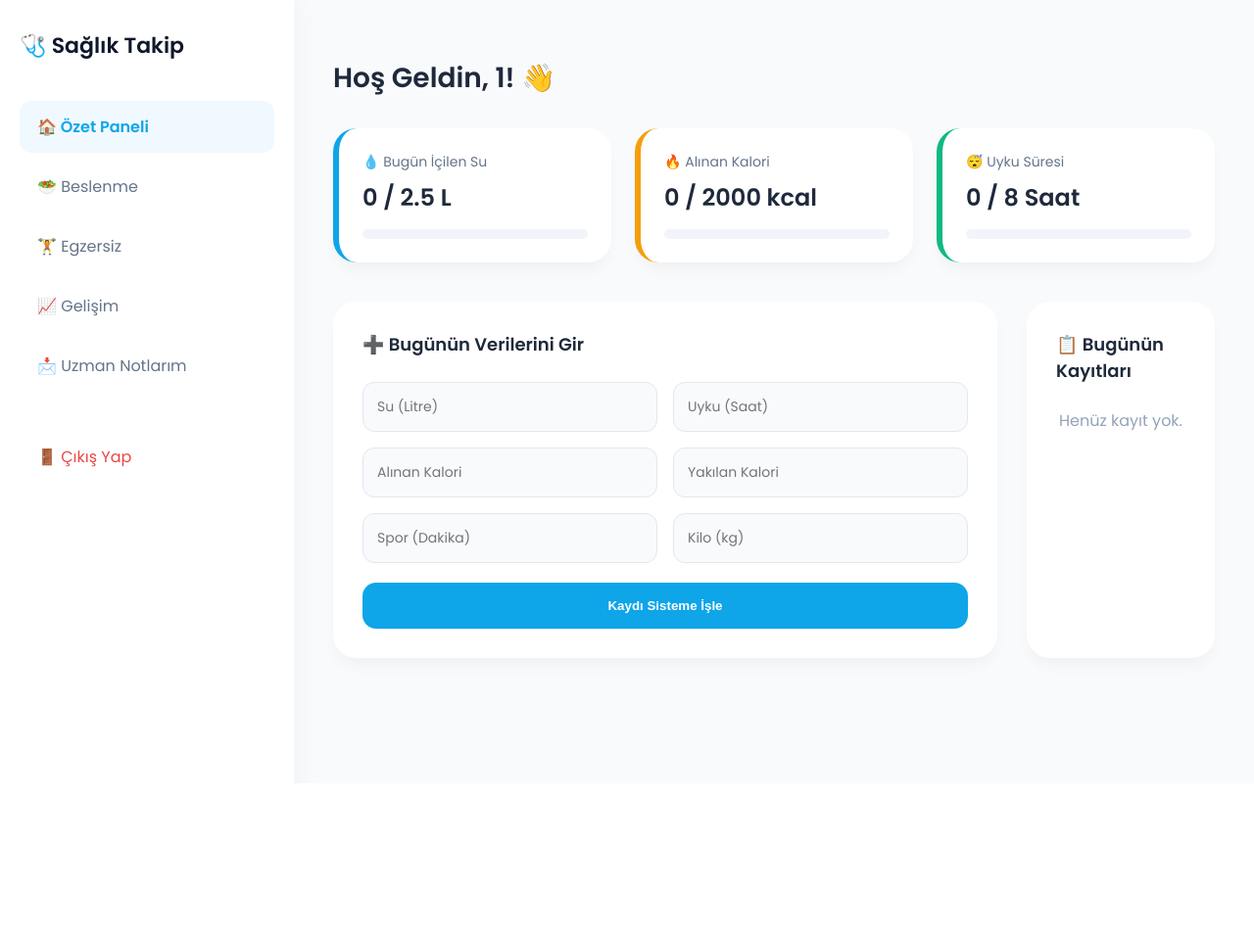
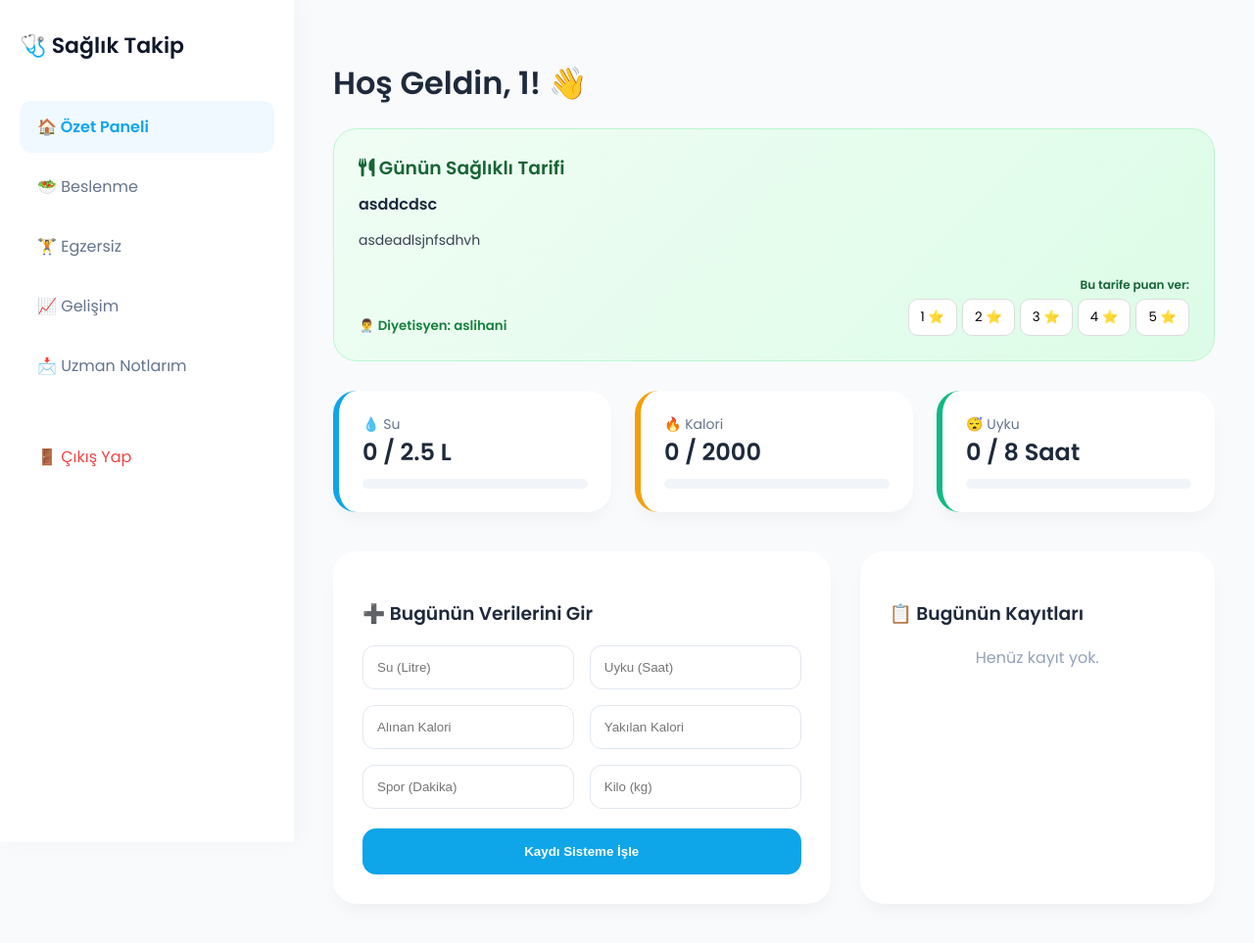
Before and after one commit to yarencalmasurr/wellX, a PHP site: page /panel.php in a window 1280 px wide. Shown: the whole page at 98% size. Before the commit the page ends 677 px from the top, so only its background shows below. Run offline with PHP 8.4, Linux system fonts and the light colour scheme; the visitor is signed in with stand-in values (Sample User, id 1); data comes from the database, SQL or seed files in the repository; data that the repository does not hold is empty.

Commit message:
güncellendi

```diff
--- a/panel.php
+++ b/panel.php
@@ -5,13 +5,13 @@
  * Açıklama: Danışanların günlük veri girişi ve takip paneli
  */
 
-// Oturumu başlat
+// 1. Oturumu başlat
 session_start();
 
-// Veritabanı bağlantısını dahil et
+// 2. Veritabanı bağlantısını dahil et
 include 'baglan.php';
 
-// Güvenlik Kontrolü: Kullanıcı giriş yapmamışsa veya danışan değilse index'e gönder
+// 3. Güvenlik Kontrolü: Kullanıcı giriş yapmamışsa veya danışan değilse index'e gönder
 if (!isset($_SESSION['user_id']) || ($_SESSION['rol'] != 'danışan' && $_SESSION['rol'] != 'danisan')) {
     header("Location: index.php");
     exit();
@@ -21,8 +21,28 @@
 $user_id = $_SESSION['user_id'];
 $bugun = date('Y-m-d');
 
+// --- GÜNÜN TARİFİ SORGUSU ---
+$tarif_sorgu = $conn->prepare("
+    SELECT t.*, k.ad_soyad
+    FROM gunun_tarifi t
+    JOIN kullanicilar k ON t.diyetisyen_id = k.id
+    ORDER BY t.id DESC LIMIT 1
+");
+$tarif_sorgu->execute();
+$gunun_tarifi = $tarif_sorgu->fetch(PDO::FETCH_ASSOC);
+
+// --- YENİ: DANIŞANIN BU TARİFE VERDİĞİ PUANI ÇEK ---
+$mevcut_puan = 0;
+if ($gunun_tarifi) {
+    $puan_cek = $conn->prepare("SELECT puan FROM tarif_puanlari WHERE tarif_id = ? AND user_id = ?");
+    $puan_cek->execute([$gunun_tarifi['id'], $user_id]);
+    $puan_veri = $puan_cek->fetch();
+    if ($puan_veri) {
+        $mevcut_puan = $puan_veri['puan'];
+    }
+}
+
 // --- GÜNLÜK KAYIT SINIRI KONTROLÜ ---
-// Eğer bugün veritabanında bu kullanıcıya ait kayıt varsa $mevcut_kayit dolu dönecek
 $kontrol = $conn->prepare("SELECT id FROM aktivite_kayitlari WHERE user_id = ? AND kayit_tarihi = ?");
 $kontrol->execute([$user_id, $bugun]);
 $mevcut_kayit = $kontrol->fetch();
@@ -36,12 +56,11 @@
 $alinan = $veri['t_alinan'] ?? 0;
 $uyku = $veri['t_uyku'] ?? 0;
 
-// Bildirimleri kontrol et (Beslenme)
+// Bildirimleri kontrol et
 $d_uyari = $conn->prepare("SELECT id FROM beslenme_planlari WHERE user_id = ? AND okundu = 0 LIMIT 1");
 $d_uyari->execute([$user_id]);
 $yeni_diyet = $d_uyari->fetch();
 
-// Bildirimleri kontrol et (Egzersiz)
 $h_uyari = $conn->prepare("SELECT id FROM egzersiz_planlari WHERE user_id = ? AND okundu = 0 LIMIT 1");
 $h_uyari->execute([$user_id]);
 $yeni_hoca = $h_uyari->fetch();
@@ -53,92 +72,25 @@
     <meta charset="UTF-8">
     <title>Sağlık Takip | Panel</title>
     <link href="https://fonts.googleapis.com/css2?family=Poppins:wght@400;500;600&display=swap" rel="stylesheet">
+    <link rel="stylesheet" href="https://cdnjs.cloudflare.com/ajax/libs/font-awesome/6.0.0/css/all.min.css">
     <style>
-        :root {
-            --blue: #0ea5e9;
-            --orange: #f59e0b;
-            --green: #10b981;
-            --bg: #f8fafc;
-            --sidebar: #ffffff;
-        }
-        body {
-            font-family: 'Poppins', sans-serif;
-            background: var(--bg);
-            margin: 0;
-            display: flex;
-            color: #1e293b;
-        }
+        :root { --blue: #0ea5e9; --orange: #f59e0b; --green: #10b981; --bg: #f8fafc; --sidebar: #ffffff; }
+        body { font-family: 'Poppins', sans-serif; background: var(--bg); margin: 0; display: flex; color: #1e293b; }
+        .sidebar { width: 260px; background: var(--sidebar); height: 100vh; padding: 30px 20px; box-shadow: 4px 0 24px rgba(0,0,0,0.03); position: fixed; }
+        .logo { font-size: 22px; font-weight: 600; color: #0f172a; margin-bottom: 40px; display: flex; align-items: center; gap: 10px; }
+        .menu-item { display: flex; align-items: center; padding: 14px 18px; color: #64748b; text-decoration: none; border-radius: 12px; margin-bottom: 8px; transition: 0.2s; }
+        .menu-item.active { background: #f0f9ff; color: var(--blue); font-weight: 600; }
+        .main { margin-left: 300px; padding: 40px; width: calc(100% - 300px); }
+        .recipe-highlight { background: linear-gradient(135deg, #f0fdf4 0%, #dcfce7 100%); border: 1px solid #bbf7d0; border-radius: 24px; padding: 25px; margin-bottom: 30px; }
+        .stat-card { background: white; padding: 24px; border-radius: 24px; box-shadow: 0 10px 15px -3px rgba(0,0,0,0.04); border-left: 6px solid; }
+        .progress-container { background: #f1f5f9; height: 10px; border-radius: 99px; overflow: hidden; margin-top: 10px; }
+        .progress-bar { height: 100%; border-radius: 99px; transition: width 0.5s; }
+        .btn-submit { width: 100%; padding: 16px; background: var(--blue); color: white; border: none; border-radius: 14px; font-weight: 600; cursor: pointer; }
 
-        /* Sidebar Tasarımı */
-        .sidebar {
-            width: 260px;
-            background: var(--sidebar);
-            height: 100vh;
-            padding: 30px 20px;
-            box-shadow: 4px 0 24px rgba(0,0,0,0.03);
-            position: fixed;
-        }
-        .logo {
-            font-size: 22px;
-            font-weight: 600;
-            color: #0f172a;
-            margin-bottom: 40px;
-            display: flex;
-            align-items: center;
-            gap: 10px;
-        }
-        .menu-item {
-            display: flex;
-            align-items: center;
-            padding: 14px 18px;
-            color: #64748b;
-            text-decoration: none;
-            border-radius: 12px;
-            margin-bottom: 8px;
-            transition: 0.2s;
-        }
-        .menu-item.active { background: #f0f9ff; color: var(--blue); font-weight: 600; }
-        .menu-item:hover:not(.active) { background: #f1f5f9; }
-
-        /* Ana İçerik */
-        .main { margin-left: 300px; padding: 40px; width: calc(100% - 300px); }
-        h1 { font-size: 28px; margin-bottom: 30px; }
-
-        /* Mesaj Kutuları */
-        .msg-box { display: flex; align-items: center; justify-content: space-between; padding: 16px 24px; border-radius: 16px; margin-bottom: 20px; border: 1px solid; }
-
-        /* İstatistik Kartları */
-        .stats { display: grid; grid-template-columns: repeat(3, 1fr); gap: 24px; margin-bottom: 40px; }
-        .stat-card { background: white; padding: 24px; border-radius: 24px; box-shadow: 0 10px 15px -3px rgba(0,0,0,0.04); border-left: 6px solid; }
-        .stat-card.su { border-color: var(--blue); }
-        .stat-card.kalori { border-color: var(--orange); }
-        .stat-card.uyku { border-color: var(--green); }
-
-        .stat-label { font-size: 14px; color: #64748b; display: flex; align-items: center; gap: 6px; margin-bottom: 8px; }
-        .stat-value { font-size: 24px; font-weight: 600; margin-bottom: 15px; }
-
-        .progress-container { background: #f1f5f9; height: 10px; border-radius: 99px; overflow: hidden; }
-        .progress-bar { height: 100%; border-radius: 99px; transition: width 0.5s ease-out; }
-
-        /* Grid ve Kartlar */
-        .grid-container { display: grid; grid-template-columns: 1.4fr 1fr; gap: 30px; }
-        .card { background: white; padding: 30px; border-radius: 24px; box-shadow: 0 10px 15px -3px rgba(0,0,0,0.04); margin-bottom: 20px; }
-        h3 { margin-top: 0; margin-bottom: 25px; font-size: 18px; display: flex; align-items: center; gap: 10px; }
-
-        /* Form ve Butonlar */
-        .form-grid { display: grid; grid-template-columns: 1fr 1fr; gap: 16px; margin-bottom: 20px; }
-        input { padding: 14px; border: 1px solid #e2e8f0; border-radius: 12px; background: #f8fafc; font-family: inherit; font-size: 14px; outline: none; }
-        input:focus { border-color: var(--blue); box-shadow: 0 0 0 3px rgba(14, 165, 233, 0.1); }
-        .btn-submit { width: 100%; padding: 16px; background: var(--blue); color: white; border: none; border-radius: 14px; font-weight: 600; cursor: pointer; transition: 0.2s; }
-        .btn-submit:hover { background: #0284c7; }
-
-        /* Kayıt Listesi */
-        .records-list { list-style: none; padding: 0; margin: 0; }
-        .record-item { display: flex; flex-direction: column; padding: 15px; border-bottom: 1px solid #f1f5f9; background: #fcfcfc; border-radius: 10px; margin-bottom: 10px; }
-        .record-row { display: flex; justify-content: space-between; align-items: center; margin-bottom: 5px; }
-        .btn-del { color: #ef4444; text-decoration: none; font-size: 13px; font-weight: 600; }
-        .val-label { color: #64748b; font-size: 13px; }
-        .val-data { font-weight: 600; }
+        /* Puanlama Buton Stilleri */
+        .rating-btn { background: white; border: 1px solid #ddd; padding: 8px 12px; border-radius: 10px; cursor: pointer; transition: 0.3s; font-family: inherit; }
+        .rating-btn:hover { background: #f0f9ff; border-color: var(--blue); }
+        .rating-btn.active { background: var(--blue); color: white; border-color: var(--blue); }
     </style>
 </head>
 <body>
@@ -154,75 +106,98 @@
 </div>
 
 <div class="main">
-    <h1>Hoş Geldin, <?php echo $_SESSION['ad_soyad']; ?>! 👋</h1>
+    <h1>Hoş Geldin, <?php echo htmlspecialchars($_SESSION['ad_soyad']); ?>! 👋</h1>
 
-    <?php if ($yeni_diyet): ?>
-        <div class="msg-box" style="background:#fff9db; border-color:#fab005; color:#856404;">
-            <span>🍎 Yeni bir beslenme planınız var!</span>
-            <a href="islem_v2.php?is=mesaj_oku&tip=diyet" style="background:#f08c00; color:white; padding:6px 12px; border-radius:8px; text-decoration:none; font-size:12px;">Görüntüle</a>
+    <!-- GÜNÜN TARİFİ KARTI + PUANLAMA -->
+    <?php if ($gunun_tarifi): ?>
+        <div class="recipe-highlight">
+            <h3 style="color: #166534; margin: 0;"><i class="fas fa-utensils"></i> Günün Sağlıklı Tarifi</h3>
+            <h4 style="margin: 10px 0;"><?php echo htmlspecialchars($gunun_tarifi['tarif_baslik']); ?></h4>
+            <p style="font-size: 14px; color: #374151;"><?php echo nl2br(htmlspecialchars($gunun_tarifi['tarif_icerik'])); ?></p>
+            <div style="display: flex; justify-content: space-between; align-items: flex-end;">
+                <small style="color: #15803d; font-weight: 600;">👨‍⚕️ Diyetisyen: <?php echo htmlspecialchars($gunun_tarifi['ad_soyad']); ?></small>
+
+                <!-- Puanlama Alanı -->
+                <div style="text-align: right;">
+                    <p style="font-size: 12px; font-weight: 600; margin-bottom: 5px; color: #166534;">Bu tarife puan ver:</p>
+                    <form action="islem_v2.php?is=puan_ver" method="POST" style="display: flex; gap: 5px;">
+                        <input type="hidden" name="tarif_id" value="<?php echo $gunun_tarifi['id']; ?>">
+                        <?php for($i=1; $i<=5; $i++): ?>
+                            <button type="submit" name="puan" value="<?php echo $i; ?>"
+                                    class="rating-btn <?php echo ($mevcut_puan == $i) ? 'active' : ''; ?>">
+                                <?php echo $i; ?> ⭐
+                            </button>
+                        <?php endfor; ?>
+                    </form>
+                </div>
+            </div>
         </div>
     <?php endif; ?>
 
-    <?php if ($yeni_hoca): ?>
-        <div class="msg-box" style="background:#e0f2fe; border-color:#0ea5e9; color:#0369a1;">
-            <span>💪 Yeni bir antrenman notunuz var!</span>
-            <a href="islem_v2.php?is=mesaj_oku&tip=hoca" style="background:var(--blue); color:white; padding:6px 12px; border-radius:8px; text-decoration:none; font-size:12px;">Görüntüle</a>
+    <!-- BİLDİRİMLER -->
+    <?php if ($yeni_diyet || $yeni_hoca || isset($_GET['puan'])): ?>
+        <div style="background:#fff9db; border-color:#fab005; padding: 15px; border-radius: 16px; margin-bottom: 20px; border: 1px solid;">
+            <?php if(isset($_GET['puan'])): ?>
+                ✅ Puanınız başarıyla kaydedildi!
+            <?php else: ?>
+                🔔 Yeni bir uzman notunuz var! <a href="danisan_mesajlar.php" style="color: #856404; font-weight: 600;">Görüntüle</a>
+            <?php endif; ?>
         </div>
     <?php endif; ?>
 
-    <div class="stats">
-        <div class="stat-card su">
-            <div class="stat-label">💧 Bugün İçilen Su</div>
-            <div class="stat-value"><?php echo $su; ?> / 2.5 L</div>
+    <!-- İstatistik Kartları -->
+    <div style="display: grid; grid-template-columns: repeat(3, 1fr); gap: 24px; margin-bottom: 40px;">
+        <div class="stat-card" style="border-color: var(--blue);">
+            <div style="font-size: 14px; color: #64748b;">💧 Su</div>
+            <div style="font-size: 24px; font-weight: 600;"><?php echo $su; ?> / 2.5 L</div>
             <div class="progress-container">
                 <div class="progress-bar" style="background: var(--blue); width: <?php echo min(($su/2.5)*100, 100); ?>%"></div>
             </div>
         </div>
-
-        <div class="stat-card kalori">
-            <div class="stat-label">🔥 Alınan Kalori</div>
-            <div class="stat-value"><?php echo round($alinan); ?> / 2000 kcal</div>
+        <div class="stat-card" style="border-color: var(--orange);">
+            <div style="font-size: 14px; color: #64748b;">🔥 Kalori</div>
+            <div style="font-size: 24px; font-weight: 600;"><?php echo round($alinan); ?> / 2000</div>
             <div class="progress-container">
                 <div class="progress-bar" style="background: var(--orange); width: <?php echo min(($alinan/2000)*100, 100); ?>%"></div>
             </div>
         </div>
-
-        <div class="stat-card uyku">
-            <div class="stat-label">😴 Uyku Süresi</div>
-            <div class="stat-value"><?php echo $uyku; ?> / 8 Saat</div>
+        <div class="stat-card" style="border-color: var(--green);">
+            <div style="font-size: 14px; color: #64748b;">😴 Uyku</div>
+            <div style="font-size: 24px; font-weight: 600;"><?php echo $uyku; ?> / 8 Saat</div>
             <div class="progress-container">
                 <div class="progress-bar" style="background: var(--green); width: <?php echo min(($uyku/8)*100, 100); ?>%"></div>
             </div>
         </div>
     </div>
 
-    <div class="grid-container">
-        <div class="card">
+    <!-- Veri Girişi ve Kayıtlar Grid -->
+    <div style="display: grid; grid-template-columns: 1.4fr 1fr; gap: 30px;">
+        <!-- Form Alanı -->
+        <div style="background: white; padding: 30px; border-radius: 24px; box-shadow: 0 10px 15px -3px rgba(0,0,0,0.04);">
             <h3>➕ Bugünün Verilerini Gir</h3>
-
             <?php if ($mevcut_kayit): ?>
-                <div style="background:#fff7ed; padding:20px; border-radius:12px; border:1px solid #ffedd5; text-align:center;">
+                <div style="background:#fff7ed; padding:20px; border-radius:12px; text-align:center; border:1px solid #ffedd5;">
                     <p>⚠️ Bugün zaten kayıt yaptınız.</p>
-                    <a href="guncelle.php" style="background:#f97316; color:white; padding:10px 20px; border-radius:8px; text-decoration:none; font-weight:600;">Güncellemek ister misiniz?</a>
+                    <a href="guncelle.php" style="background:#f97316; color:white; padding:10px 20px; border-radius:8px; text-decoration:none; font-weight:600;">Güncelle</a>
                 </div>
             <?php else: ?>
                 <form action="islem_v2.php?is=verileri_kaydet" method="POST">
-                    <div class="form-grid">
-                        <input type="number" step="0.1" name="su_miktari" placeholder="Su (Litre)">
-                        <input type="number" step="0.1" name="uyku_suresi" placeholder="Uyku (Saat)">
-                        <input type="number" name="alinan_kalori" placeholder="Alınan Kalori">
-                        <input type="number" name="yakilan_kalori" placeholder="Yakılan Kalori">
-                        <input type="number" name="spor_suresi" placeholder="Spor (Dakika)">
-                        <input type="number" step="0.1" name="guncel_kilo" placeholder="Kilo (kg)">
+                    <div style="display: grid; grid-template-columns: 1fr 1fr; gap: 16px; margin-bottom: 20px;">
+                        <input type="number" step="0.1" name="su_miktari" placeholder="Su (Litre)" required style="padding:14px; border:1px solid #e2e8f0; border-radius:12px;">
+                        <input type="number" step="0.1" name="uyku_suresi" placeholder="Uyku (Saat)" required style="padding:14px; border:1px solid #e2e8f0; border-radius:12px;">
+                        <input type="number" name="alinan_kalori" placeholder="Alınan Kalori" required style="padding:14px; border:1px solid #e2e8f0; border-radius:12px;">
+                        <input type="number" name="yakilan_kalori" placeholder="Yakılan Kalori" required style="padding:14px; border:1px solid #e2e8f0; border-radius:12px;">
+                        <input type="number" name="spor_suresi" placeholder="Spor (Dakika)" required style="padding:14px; border:1px solid #e2e8f0; border-radius:12px;">
+                        <input type="number" step="0.1" name="guncel_kilo" placeholder="Kilo (kg)" required style="padding:14px; border:1px solid #e2e8f0; border-radius:12px;">
                     </div>
                     <button type="submit" class="btn-submit">Kaydı Sisteme İşle</button>
                 </form>
             <?php endif; ?>
         </div>
 
-        <div class="card">
+        <!-- Kayıt Listesi -->
+        <div style="background: white; padding: 30px; border-radius: 24px; box-shadow: 0 10px 15px -3px rgba(0,0,0,0.04);">
             <h3>📋 Bugünün Kayıtları</h3>
-            <div class="records-list">
             <?php
             $liste = $conn->prepare("SELECT * FROM aktivite_kayitlari WHERE user_id = ? AND kayit_tarihi = ? ORDER BY id DESC");
             $liste->execute([$user_id, $bugun]);
@@ -230,25 +205,20 @@
 
             foreach ($satirlar as $k):
             ?>
-                <div class="record-item">
-                    <div class="record-row">
-                        <span>Detaylar</span>
-                        <a href="islem_v2.php?is=kayit_sil&id=<?php echo $k['id']; ?>" onclick="return confirm('Silmek istediğine emin misin?')" class="btn-del">Sil</a>
+            <div style="padding: 15px; border-bottom: 1px solid #f1f5f9; background: #fcfcfc; border-radius: 10px; margin-bottom: 10px;">
+                <div style="display: flex; justify-content: space-between; align-items: center; margin-bottom: 5px;">
+                    <span style="font-size: 13px; color: #64748b;">Kayıt Özeti</span>
+                    <a href="islem_v2.php?is=kayit_sil&id=<?php echo $k['id']; ?>" onclick="return confirm('Silmek istediğine emin misin?')" style="color:#ef4444; font-size:13px; text-decoration:none;">Sil</a>
                 </div>
-                    <div style="display:grid; grid-template-columns: 1fr 1fr; gap:5px; font-size:13px;">
-                        <?php if($k['alinan_kalori'] > 0) echo "<div><span class='val-label'>🍎 Alınan:</span> <span class='val-data'>".$k['alinan_kalori']." kcal</span></div>"; ?>
-                        <?php if($k['su_miktari'] > 0) echo "<div><span class='val-label'>💧 Su:</span> <span class='val-data'>".$k['su_miktari']." L</span></div>"; ?>
-                        <?php if($k['uyku_suresi'] > 0) echo "<div><span class='val-label'>😴 Uyku:</span> <span class='val-data'>".$k['uyku_suresi']." s</span></div>"; ?>
-                        <?php if($k['spor_suresi'] > 0) echo "<div><span class='val-label'>🏋️ Spor:</span> <span class='val-data'>".$k['spor_suresi']." dk</span></div>"; ?>
-                        <?php if($k['yakilan_kalori'] > 0) echo "<div><span class='val-label'>🔥 Yakılan:</span> <span class='val-data'>".$k['yakilan_kalori']." kcal</span></div>"; ?>
+                <div style="display: grid; grid-template-columns: 1fr 1fr; gap: 5px; font-size: 13px;">
+                    <div>🍎 <?php echo $k['alinan_kalori']; ?> kcal</div>
+                    <div>💧 <?php echo $k['su_miktari']; ?> L</div>
                 </div>
             </div>
             <?php endforeach; ?>
-
             <?php if(!$satirlar): ?>
-                    <p style="text-align:center; color:#94a3b8; margin-top:20px;">Henüz kayıt yok.</p>
+                <p style="text-align:center; color:#94a3b8;">Henüz kayıt yok.</p>
             <?php endif; ?>
-            </div>
         </div>
     </div>
 </div>
```
Also changed, not shown: diyetisyen_paneli.php (+49 -26 lines), islem_v2.php (+39 -4 lines). Lines whose indentation alone changed are shown as unchanged.
